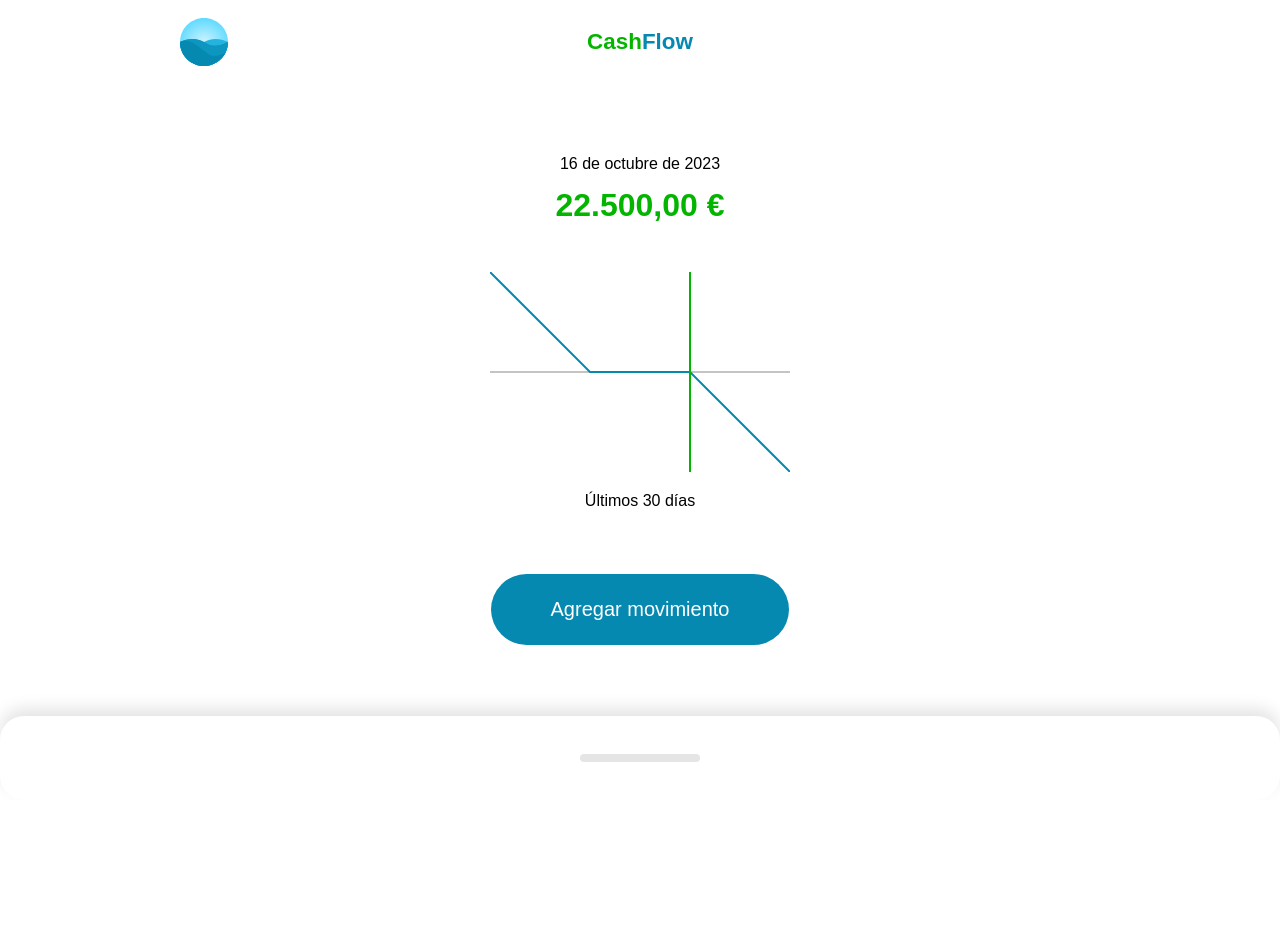
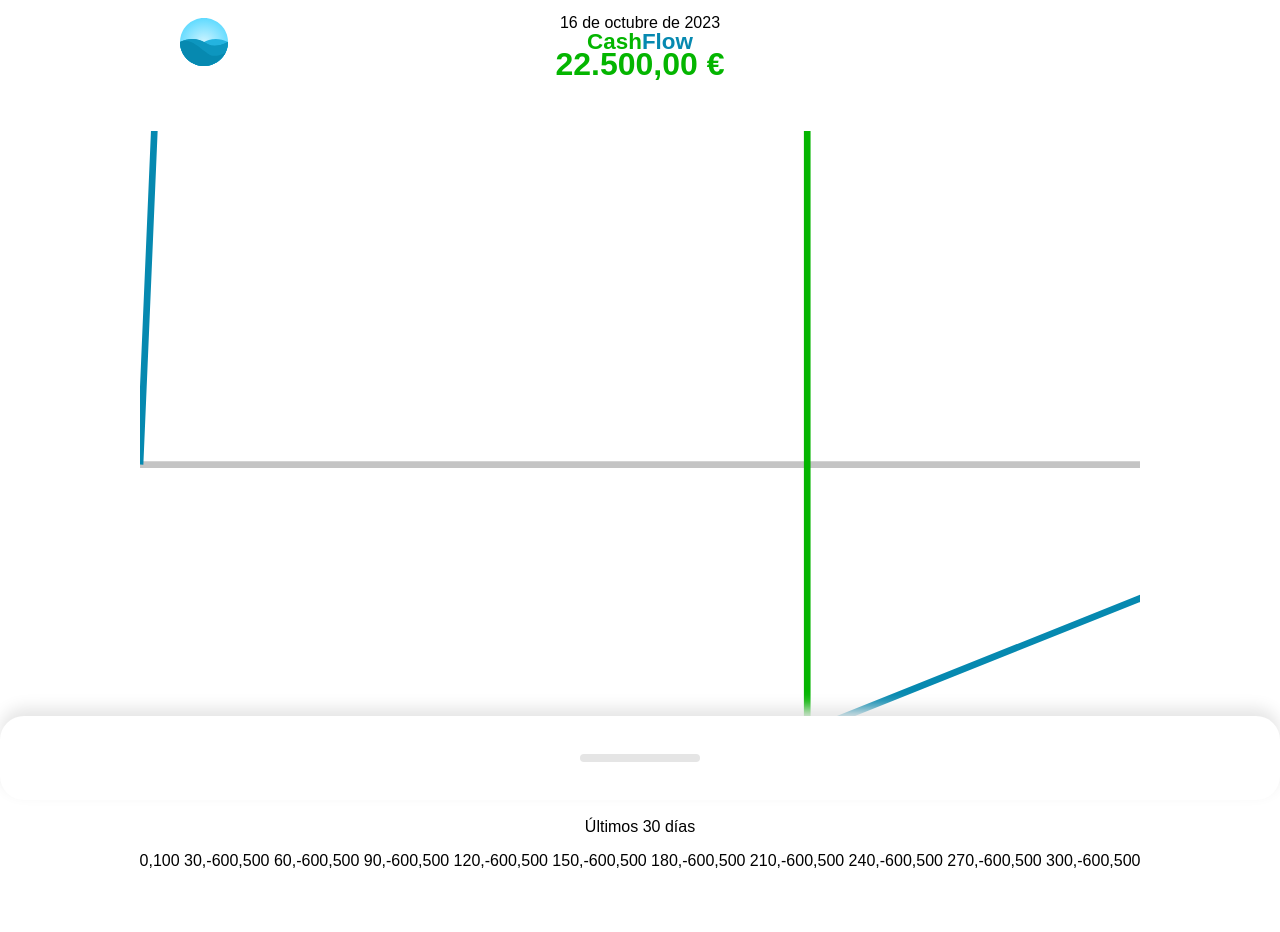
Before and after one commit to vimaik/curso_practico_de_vue.js, a Vue app: page / in a window 1280 px wide. Shown: the top 932 px of the page. Before the commit the page ends 800 px from the top, so only its background shows below. Built offline with nearby package versions, Linux system fonts and the light colour scheme.

Commit message:
13.Creación de las coordenadas en el gráfico

```diff
--- a/src/components/Home.vue
+++ b/src/components/Home.vue
@@ -10,7 +10,7 @@
         :amount="amount"
       >
         <template #graphic>
-          <Graphic />
+          <Graphic :amounts="amounts" />
         </template>
         <template #action>
           <Action />
@@ -46,6 +46,7 @@ export default {
     return {
       date: new Date(),
       amount: 22500,
+      amounts: [100, 200, 500, 200, -400, -600, -300, 0, 300, 500],
       movements: [{
         id: 0,
         title: "Movimiento 1",
--- a/src/components/Resume/Graphic.vue
+++ b/src/components/Resume/Graphic.vue
@@ -15,7 +15,7 @@
                 fill="none"
                 stroke="#0689B0"
                 stroke-width="2"
-                points="0,0 100,100 200,100 300,200"
+                :points="points"
             />
             <line
                 stroke="#04b500"
@@ -27,9 +27,41 @@
             />
         </svg>
         <p>Últimos 30 días</p>
+        <p>{{ points }}</p>
     </div>
 
 </template>
+
+<script setup>
+import { computed, defineProps, toRefs } from "vue";
+
+const props = defineProps({
+    amounts: {
+        type: Array,
+        default: () => []
+    }
+});
+
+const { amounts } = toRefs(props);
+
+const amountToPixels = () => {
+    const minAmount = Math.min(...amounts.value);
+    const maxAmount = Math.max(...amounts.value);
+
+    return `${minAmount},${maxAmount}`;
+}
+
+const points = computed(() => {
+    const numPoints = amounts.value.length;
+    // Array.prototype.reduce(funcion con los parámetros: variableAcumuladoraARetornar, valorActualdelArrayOriginal e indiceDelValorActualDelArrayOriginal' más ', valorInicialDeLaVariableAcumuladoraARetornar')
+    return Array(numPoints).fill(100).reduce((points, amount, i) => {
+        const x = (300/ numPoints) * (i + 1);
+        const y = amountToPixels(amount);
+        console.log(y);
+        return  `${points} ${x},${y}`
+    }, "0,100");
+});
+</script>
 
 <style scoped>
 svg {
```
